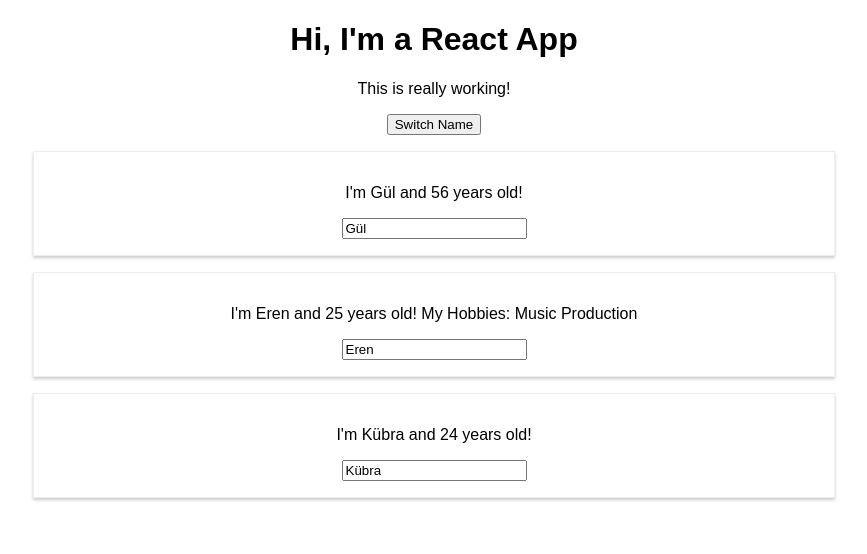
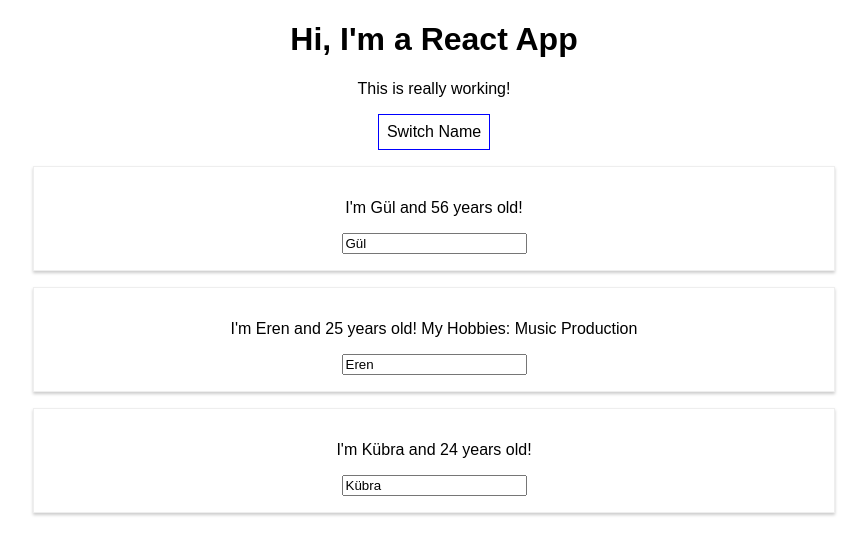
Before and after one commit to erenersahin/react-tutorial, a React (Create React App) app: page / in a window 1280 px wide. Shown: the top 554 px of the page, without its empty margins (206-1073 px from the left). Built offline with nearby package versions, Linux system fonts and the light colour scheme.

Commit message:
Adding inline styles in JS.

```diff
--- a/src/App.js
+++ b/src/App.js
@@ -42,11 +42,21 @@
 
   render() {
 
+    const style = {
+      backgroundColor: 'white',
+      font: 'inherit',
+      border: '1px solid blue',
+      padding: '8px',
+      cursor: 'pointer'
+    };
+
     return (
       <div className="App">
        <h1>Hi, I'm a React App</h1>
        <p>This is really working!</p>
-       <button onClick={this.switchNameHandler.bind(this, 'Mehmet')}>Switch Name</button>
+       <button
+       style={style}
+       onClick={this.switchNameHandler.bind(this, 'Mehmet')}>Switch Name</button>
        {/* <button onClick={() => this.switchNameHandler('Mehmet!')}>Switch Name</button> inefficent alernative way! */}
         <Person
          name={this.state.persons[0].name}
```
